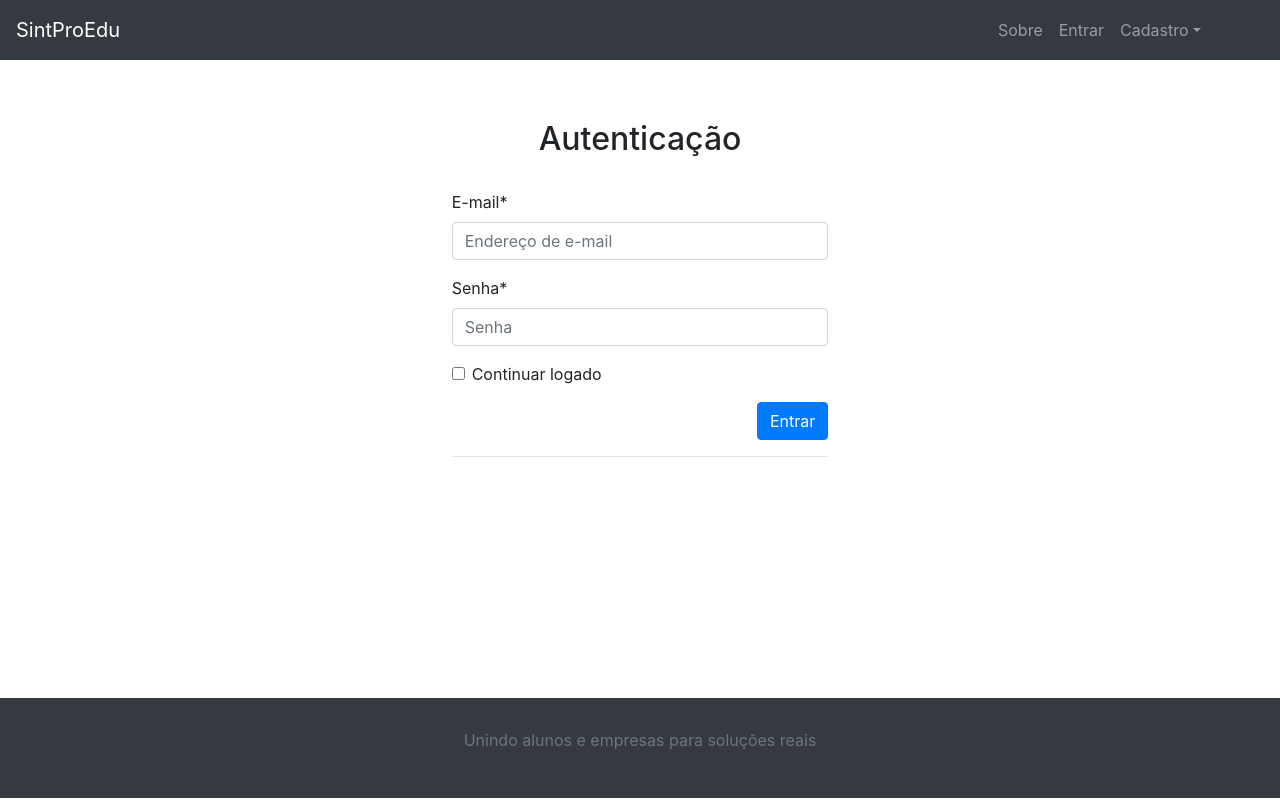
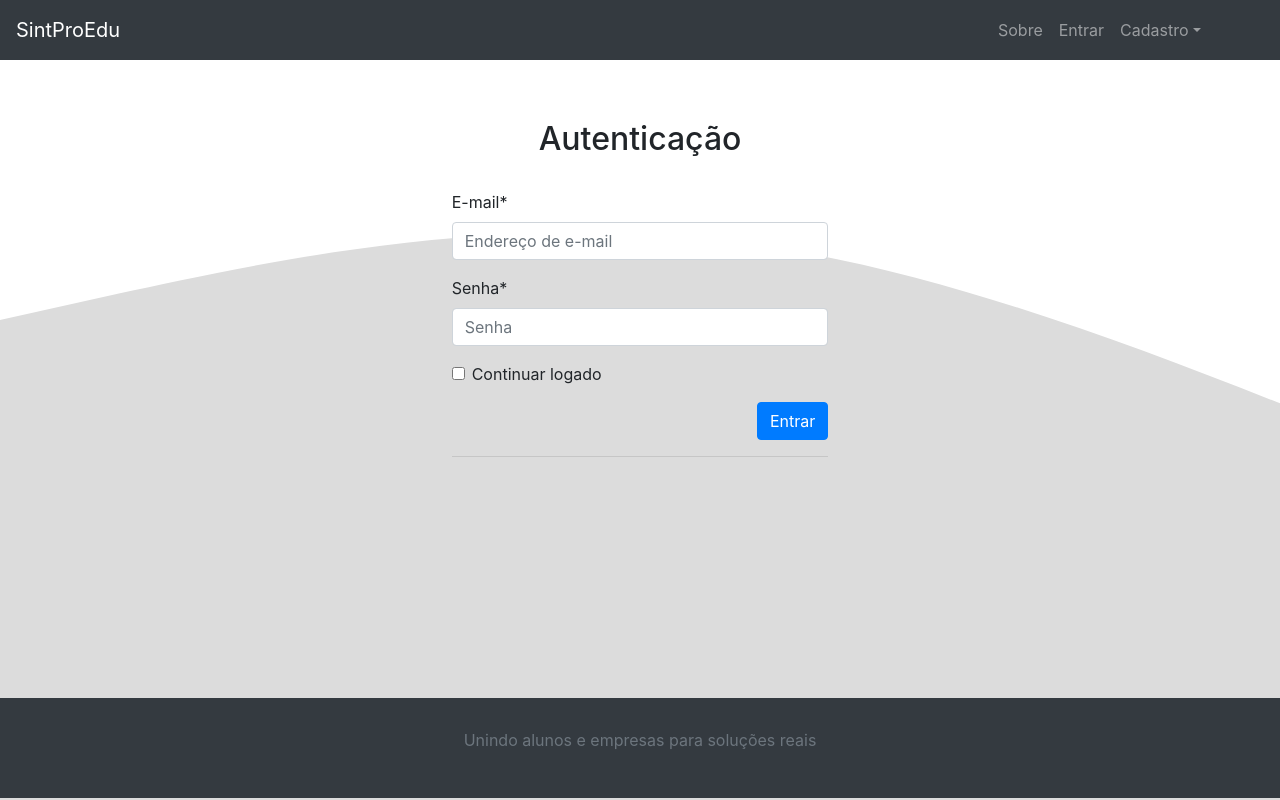
Before and after one commit to CelioBasilio/SintProEdu, a Django app: page /account/login/?next=/excluir/aluno/ in a window 1280 px wide. Run offline with Django 4.2, Linux system fonts and the light colour scheme; some libraries are stand-ins or nearby versions.

Commit message:
Add files via upload

```diff
--- a/templates/base.html
+++ b/templates/base.html
@@ -20,7 +20,7 @@
     <script src="{% static 'js/bootstrap.min.js' %}"></script>
 </head>
 
-<body>
+<body style="background-image: url(../../../static/img/wave.svg); background-repeat: no-repeat;background-size:cover ;">
     <div class="container box-1">
         <nav class="navbar custom-bar navbar-expand-md navbar-dark bg-dark fixed-top"
         style="height: 60px;">
```
